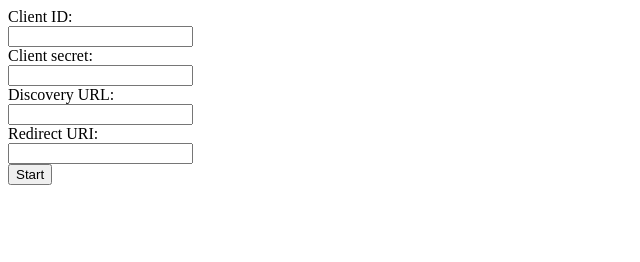
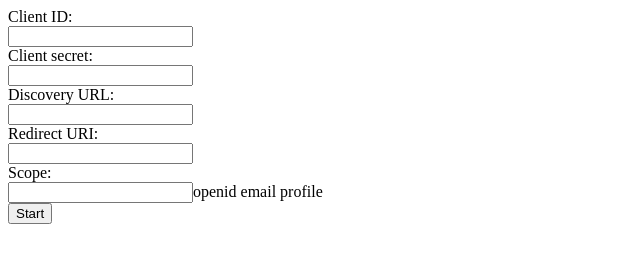
Before and after one commit to leplusorg/openid-connect-provider-debugger, a plain HTML site: page openid-connect-provider-debugger/index.html in a window 1280 px wide. Shown: the whole page, without its empty margins (0-640 px from the left). Drawn offline with Linux system fonts and the light colour scheme.

Commit message:
Adding the new scope parameter to the UI

```diff
--- a/openid-connect-provider-debugger/index.html
+++ b/openid-connect-provider-debugger/index.html
@@ -22,6 +22,8 @@
         id="oidc-redirect-uri"
         name="oidc_redirect_uri"
       /><br />
+      <label for="oidc_scope">Scope:</label><br />
+      <input type="text" id="oidc-scope" name="oidc_scope">openid email profile</input><br />
       <input type="submit" value="Start" />
     </form>
   </body>
```
